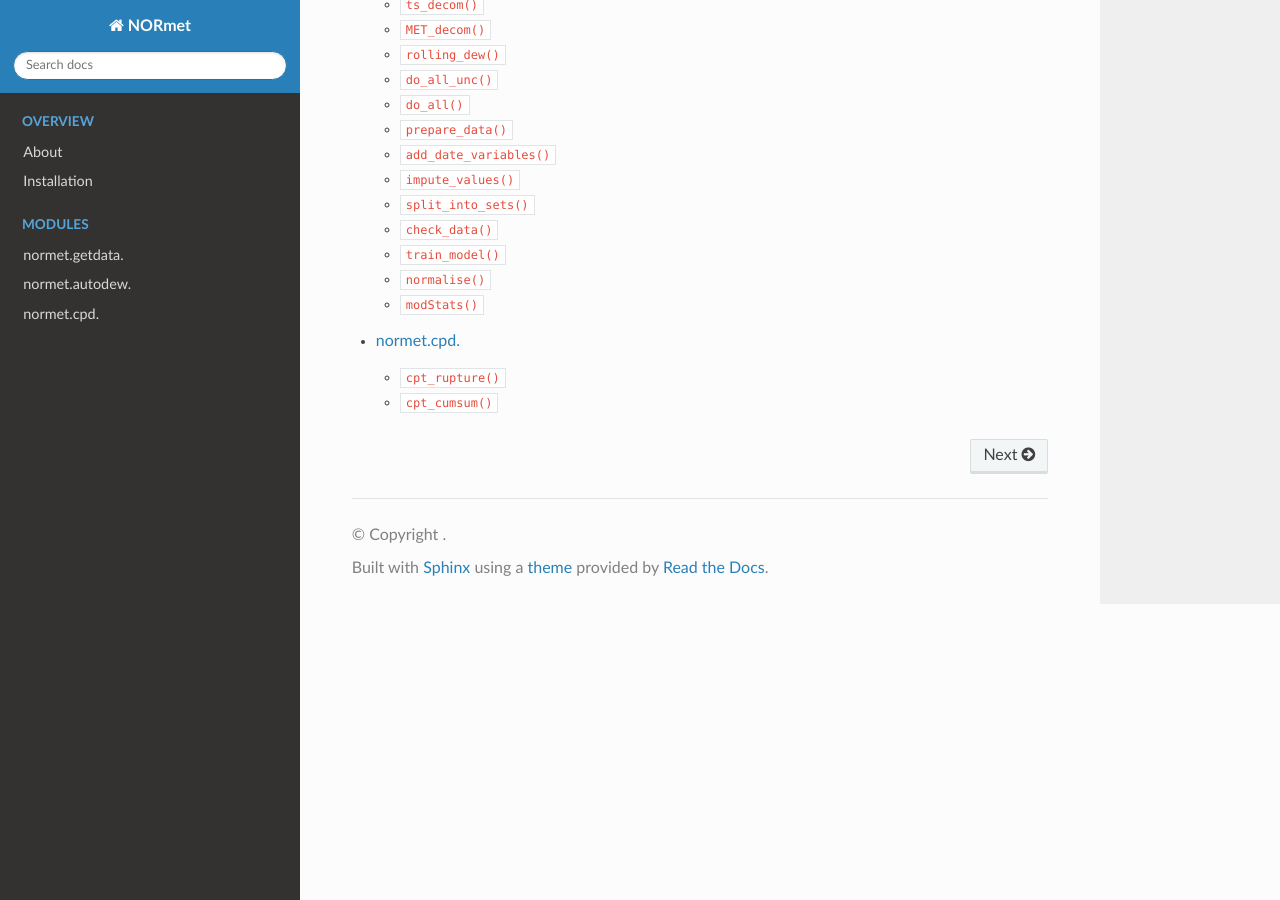
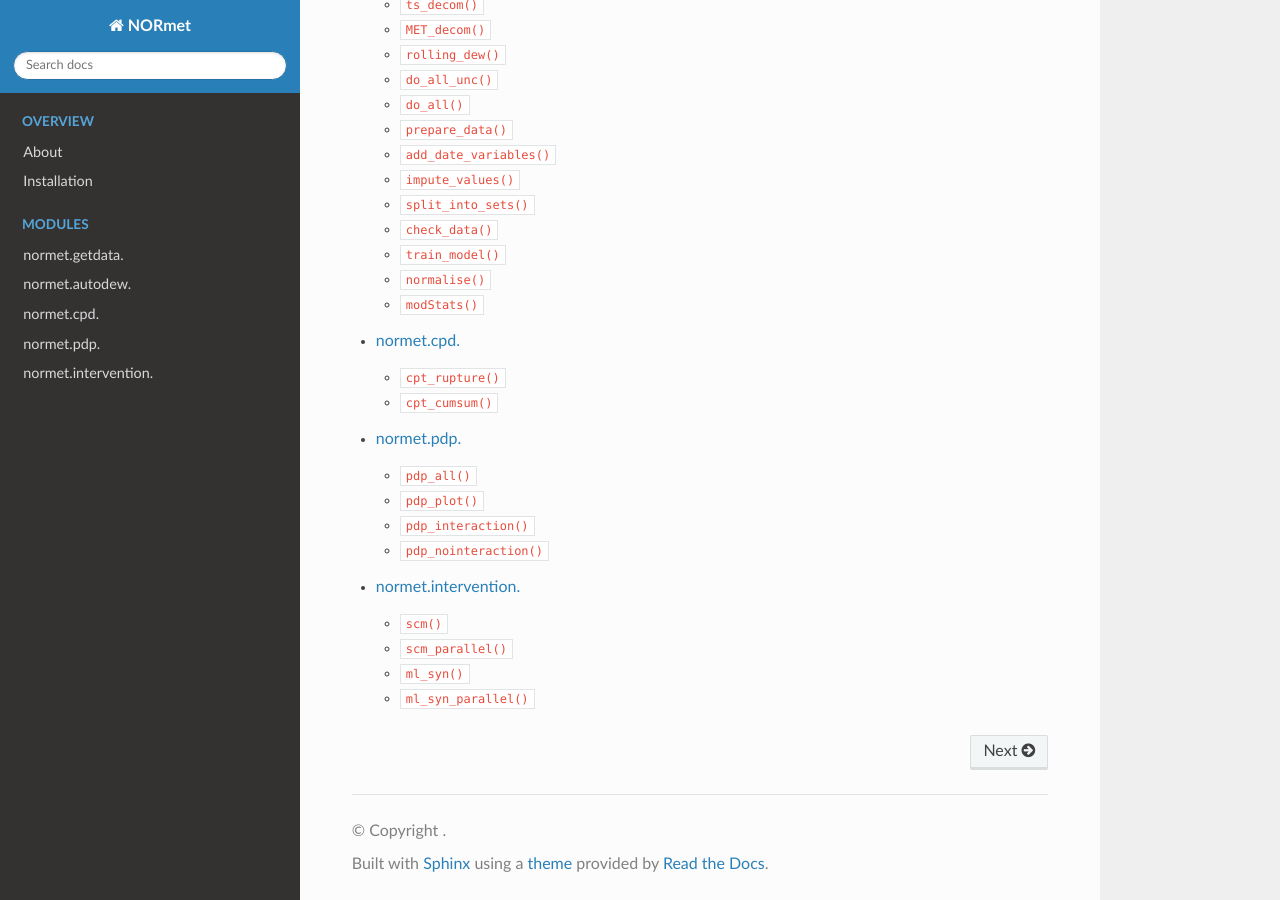
Before and after one commit to m-edal/normet, a Sphinx documentation site: the page built from docs/index.rst, in a window 1280 px wide and 900 px high, scrolled down 680 px. Built offline with Sphinx 7.4.7 and the Read the Docs theme 2.0.0, drawn with Linux system fonts in a browser that asks for light colours; some of the changed lines change nothing that is shown.

Commit message:
update doc

```diff
--- a/docs/index.rst
+++ b/docs/index.rst
@@ -17,3 +17,5 @@ Author: `Congbo Song <https://github.com/dsncas>`_
   getdata
   autodew
   cpd
+  pdp
+  intervention
--- /dev/null
+++ b/docs/intervention.rst
@@ -0,0 +1,119 @@
+normet.intervention.
+==========================
+
+.. function:: scm(df, poll_col, date_col, code_col, treat_target, control_pool, post_col)
+
+    Performs Synthetic Control Method (SCM) for a single treatment target.
+
+    :param df: Input DataFrame containing the dataset.
+    :type df: pandas.DataFrame
+    :param poll_col: Name of the column containing the poll data.
+    :type poll_col: str
+    :param date_col: Name of the column containing the date data.
+    :type date_col: str
+    :param code_col: Name of the column containing the code data.
+    :type code_col: str
+    :param treat_target: Code of the treatment target.
+    :type treat_target: str
+    :param control_pool: List of control pool codes.
+    :type control_pool: list
+    :param post_col: Name of the column indicating the post-treatment period.
+    :type post_col: str
+    :return: DataFrame containing synthetic control results for the specified treatment target.
+    :rtype: pandas.DataFrame
+
+Example usage:
+
+.. code-block:: python
+
+    synthetic_result = scm(df, poll_col='poll', date_col='date', code_col='code', treat_target='X', control_pool=['A', 'B', 'C'], post_col='post')
+
+
+.. function:: scm_parallel(df, poll_col, date_col, code_col, control_pool, post_col, n_cores=-1)
+
+    Performs Synthetic Control Method (SCM) in parallel for multiple treatment targets.
+
+    :param df: Input DataFrame containing the dataset.
+    :type df: pandas.DataFrame
+    :param poll_col: Name of the column containing the poll data.
+    :type poll_col: str
+    :param date_col: Name of the column containing the date data.
+    :type date_col: str
+    :param code_col: Name of the column containing the code data.
+    :type code_col: str
+    :param control_pool: List of control pool codes.
+    :type control_pool: list
+    :param post_col: Name of the column indicating the post-treatment period.
+    :type post_col: str
+    :param n_cores: Number of CPU cores to use. Default is -1 (uses all available cores).
+    :type n_cores: int, optional
+    :return: DataFrame containing synthetic control results for all treatment targets.
+    :rtype: pandas.DataFrame
+
+Example usage:
+
+.. code-block:: python
+
+    synthetic_results = scm_parallel(df, poll_col='poll', date_col='date', code_col='code', control_pool=['A', 'B', 'C'], post_col='post')
+
+
+
+.. function:: ml_syn(df, poll_col, date_col, code_col, treat_target, control_pool, cutoff_date, training_time=60)
+
+    Performs synthetic control using machine learning regression models.
+
+    :param df: Input DataFrame containing the dataset.
+    :type df: pandas.DataFrame
+    :param poll_col: Name of the column containing the poll data.
+    :type poll_col: str
+    :param date_col: Name of the column containing the date data.
+    :type date_col: str
+    :param code_col: Name of the column containing the code data.
+    :type code_col: str
+    :param treat_target: Code of the treatment target.
+    :type treat_target: str
+    :param control_pool: List of control pool codes.
+    :type control_pool: list
+    :param cutoff_date: Date for splitting pre- and post-treatment datasets.
+    :type cutoff_date: str
+    :param training_time: Total running time in seconds for the AutoML model. Default is 60.
+    :type training_time: int, optional
+    :return: DataFrame containing synthetic control results for the specified treatment target.
+    :rtype: pandas.DataFrame
+
+Example usage:
+
+.. code-block:: python
+
+    synthetic_result = ml_syn(df, poll_col='poll', date_col='date', code_col='code', treat_target='X', control_pool=['A', 'B', 'C'], cutoff_date='2020-01-01')
+
+
+
+.. function:: ml_syn_parallel(df, poll_col, date_col, code_col, control_pool, cutoff_date, training_time=60, n_cores=-1)
+
+    Performs synthetic control using machine learning regression models in parallel for multiple treatment targets.
+
+    :param df: Input DataFrame containing the dataset.
+    :type df: pandas.DataFrame
+    :param poll_col: Name of the column containing the poll data.
+    :type poll_col: str
+    :param date_col: Name of the column containing the date data.
+    :type date_col: str
+    :param code_col: Name of the column containing the code data.
+    :type code_col: str
+    :param control_pool: List of control pool codes.
+    :type control_pool: list
+    :param cutoff_date: Date for splitting pre- and post-treatment datasets.
+    :type cutoff_date: str
+    :param training_time: Total running time in seconds for the AutoML model. Default is 60.
+    :type training_time: int, optional
+    :param n_cores: Number of CPU cores to use. Default is -1 (uses all available cores).
+    :type n_cores: int, optional
+    :return: DataFrame containing synthetic control results for all treatment targets.
+    :rtype: pandas.DataFrame
+
+Example usage:
+
+.. code-block:: python
+
+    synthetic_results = ml_syn_parallel(df, poll_col='poll', date_col='date', code_col='code', control_pool=['A', 'B', 'C'], cutoff_date='2020-01-01', training_time=60)
--- /dev/null
+++ b/docs/pdp.rst
@@ -0,0 +1,120 @@
+normet.pdp.
+==========================
+
+.. function:: pdp_all(automl, df, feature_names=None, variables=None, training_only=True, n_cores=-1)
+
+    Computes partial dependence plots for all specified features.
+
+    :param automl: AutoML model object.
+    :param df: Input DataFrame containing the dataset.
+    :type df: pandas.DataFrame
+    :param feature_names: List of feature names to compute partial dependence plots for.
+    :type feature_names: list
+    :param variables: List of variables to compute partial dependence plots for. If None, defaults to feature_names.
+    :type variables: list, optional
+    :param training_only: If True, computes partial dependence plots only for the training set. Default is True.
+    :type training_only: bool, optional
+    :param n_cores: Number of CPU cores to use for parallel computation. Default is -1 (uses all available cores).
+    :type n_cores: int, optional
+    :return: DataFrame containing the computed partial dependence plots for all specified features.
+    :rtype: pandas.DataFrame
+
+Example usage:
+
+.. code-block:: python
+
+    df_predict = pdp_all(automl, df, feature_names=['feature1', 'feature2', 'feature3'])
+
+
+
+.. function:: pdp_plot(automl, df, feature_names, variables=None, kind='average', n_cores=-1, training_only=True, figsize=(8, 8), hspace=0.5)
+
+    Plots partial dependence plots for specified features.
+
+    :param automl: AutoML model object.
+    :param df: Input DataFrame containing the dataset.
+    :type df: pandas.DataFrame
+    :param feature_names: List of feature names to plot partial dependence plots for.
+    :type feature_names: list
+    :param variables: List of variables to plot partial dependence plots for. If None, defaults to feature_names.
+    :type variables: list, optional
+    :param kind: Type of plot to generate. Default is 'average'.
+    :type kind: str, optional
+    :param n_cores: Number of CPU cores to use for parallel computation. Default is -1 (uses all available cores).
+    :type n_cores: int, optional
+    :param training_only: If True, plots partial dependence plots only for the training set. Default is True.
+    :type training_only: bool, optional
+    :param figsize: Size of the figure. Default is (8, 8).
+    :type figsize: tuple, optional
+    :param hspace: Height space between subplots. Default is 0.5.
+    :type hspace: float, optional
+    :return: Partial dependence plot display object.
+    :rtype: PartialDependenceDisplay
+
+Example usage:
+
+.. code-block:: python
+
+    pdp_display = pdp_plot(automl, df, feature_names=['feature1', 'feature2'])
+
+
+
+.. function:: pdp_interaction(automl, df, variables, kind='average', training_only=True, ncols=3, figsize=(8, 4), constrained_layout=True)
+
+    Plots interaction partial dependence plots for specified features.
+
+    :param automl: AutoML model object.
+    :param df: Input DataFrame containing the dataset.
+    :type df: pandas.DataFrame
+    :param variables: List of feature names to plot interaction partial dependence plots for.
+    :type variables: list
+    :param kind: Type of plot to generate. Default is 'average'.
+    :type kind: str, optional
+    :param training_only: If True, plots interaction partial dependence plots only for the training set. Default is True.
+    :type training_only: bool, optional
+    :param ncols: Number of columns for subplots. Default is 3.
+    :type ncols: int, optional
+    :param figsize: Size of the figure. Default is (8, 4).
+    :type figsize: tuple, optional
+    :param constrained_layout: If True, adjusts subplots to fit into the figure area. Default is True.
+    :type constrained_layout: bool, optional
+    :return: Interaction partial dependence plot display object.
+    :rtype: PartialDependenceDisplay
+
+Example usage:
+
+.. code-block:: python
+
+    interaction_pdp = pdp_interaction(automl, df, variables=['feature1', 'feature2'])
+
+
+
+.. function:: pdp_nointeraction(automl, df, feature_names, variables=None, kind='average', training_only=True, ncols=3, figsize=(8, 4), constrained_layout=True)
+
+    Plots partial dependence plots without interaction effects for specified features.
+
+    :param automl: AutoML model object.
+    :param df: Input DataFrame containing the dataset.
+    :type df: pandas.DataFrame
+    :param feature_names: List of feature names to plot partial dependence plots for.
+    :type feature_names: list
+    :param variables: List of variables to plot partial dependence plots for. If None, defaults to feature_names.
+    :type variables: list, optional
+    :param kind: Type of plot to generate. Default is 'average'.
+    :type kind: str, optional
+    :param training_only: If True, plots partial dependence plots only for the training set. Default is True.
+    :type training_only: bool, optional
+    :param ncols: Number of columns for subplots. Default is 3.
+    :type ncols: int, optional
+    :param figsize: Size of the figure. Default is (8, 4).
+    :type figsize: tuple, optional
+    :param constrained_layout: If True, adjusts subplots to fit into the figure area. Default is True.
+    :type constrained_layout: bool, optional
+    :return: Partial dependence plot display object.
+    :rtype: PartialDependenceDisplay
+
+Example usage:
+
+.. code-block:: python
+
+    no_interaction_pdp = pdp_nointeraction(automl, df, feature_names=['feature1', 'feature2'])
```
